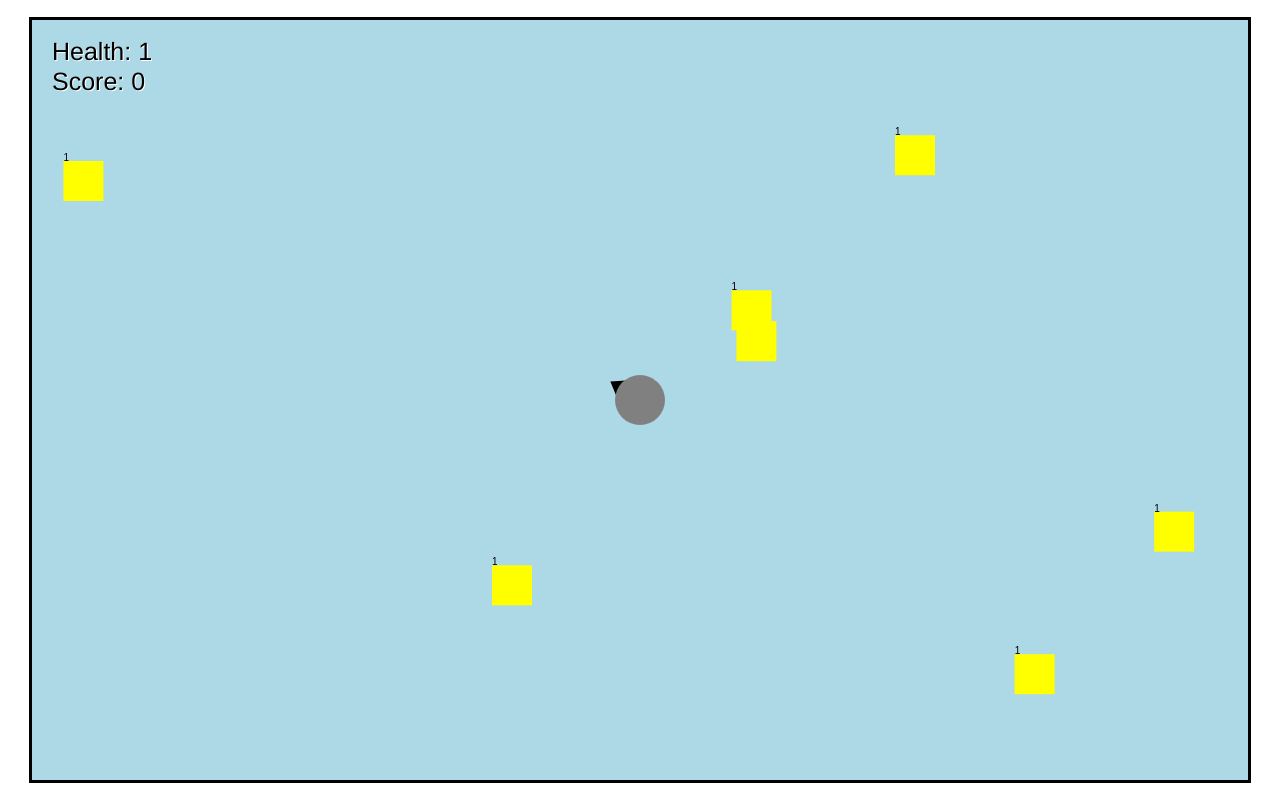
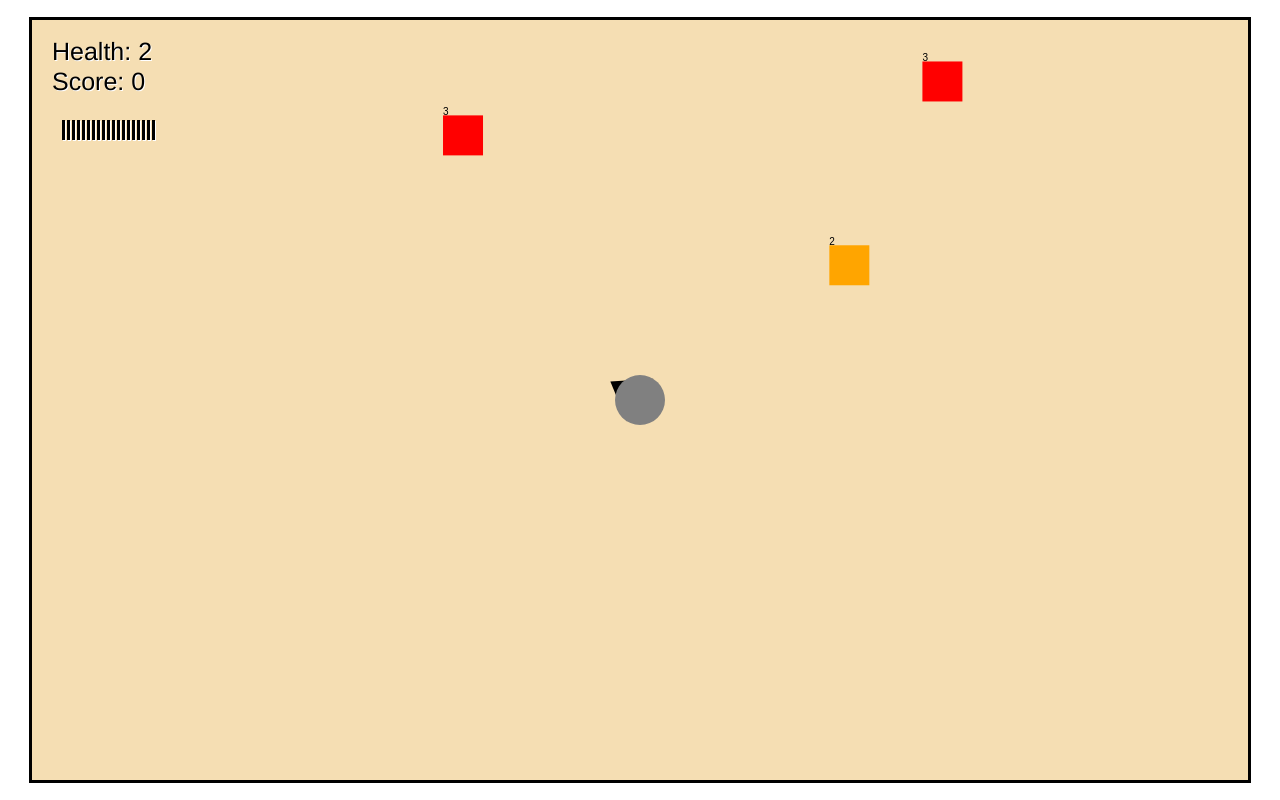
Before and after one commit to kornelhorvath/2d_topdown_game, a plain HTML site: page index.html in a window 1280 px wide. Drawn offline with Linux system fonts and the light colour scheme.

Commit message:
Add ammo logic

```diff
--- a/index.html
+++ b/index.html
@@ -5,7 +5,7 @@
     <meta http-equiv="X-UA-Compatible" content="IE=edge" />
     <meta name="viewport" content="width=device-width, initial-scale=1.0" />
     <link rel="stylesheet" href="style.css" />
-    <title>Document</title>
+    <title>Game</title>
   </head>
   <body>
     <canvas id="canvas1"></canvas>
--- a/script.js
+++ b/script.js
@@ -7,6 +7,9 @@ window.addEventListener("load", function () {
   let leftPos = canvas.getBoundingClientRect().left + window.scrollX;
   let mouseX = leftPos;
   let mouseY = topPos;
+
+  const colors = ["green", "yellow", "orange", "red"];
+  const pairs = { 3: 1, 2: 2, 1: 3 };
 
   function radian(degree) {
     return (degree * Math.PI) / 180;
@@ -36,6 +39,9 @@ window.addEventListener("load", function () {
               : this.game.movementTypes.Absolute;
         }
       });
+      window.addEventListener("click", (e) => {
+        this.game.player.shoot();
+      });
       window.addEventListener("keyup", (e) => {
         if (this.game.keys.indexOf(e.key) > -1) {
           this.game.keys.splice(this.game.keys.indexOf(e.key), 1);
@@ -44,9 +50,6 @@ window.addEventListener("load", function () {
       window.addEventListener("mousemove", (e) => {
         mouseX = e.clientX - leftPos;
         mouseY = e.clientY - topPos;
-      });
-      window.addEventListener("click", (e) => {
-        this.game.player.shoot();
       });
     }
   }
@@ -103,8 +106,12 @@ window.addEventListener("load", function () {
       this.aimTriangleSideways = 25;
       this.lives = 3;
       this.score = 0;
+      this.ammo = 10;
+      this.maxAmmo = 20;
+      this.ammoInterval = 500;
+      this.ammoTimer = 0;
     }
-    update() {
+    update(deltaTime) {
       this.angle = Math.atan2(mouseY - this.y, mouseX - this.x);
       //movement
       if (this.game.movementType === this.game.movementTypes.Relative) {
@@ -131,6 +138,13 @@ window.addEventListener("load", function () {
       this.projectiles = this.projectiles.filter(
         (projectile) => !projectile.markedForDeletion
       );
+      //refill ammo
+      if (this.ammoTimer > this.ammoInterval) {
+        if (this.ammo < this.maxAmmo) this.addAmmo(1);
+        this.ammoTimer = 0;
+      } else {
+        this.ammoTimer += deltaTime;
+      }
     }
     draw(context) {
       this.projectiles.forEach((projectile) => {
@@ -167,9 +181,16 @@ window.addEventListener("load", function () {
       context.restore();
     }
     shoot() {
-      this.projectiles.push(
-        new Projectile(this.game, this.x, this.y, this.angle)
-      );
+      if (this.ammo >= 1) {
+        this.projectiles.push(
+          new Projectile(this.game, this.x, this.y, this.angle)
+        );
+        this.ammo--;
+      }
+    }
+    addAmmo(x) {
+      if (this.ammo + x >= this.maxAmmo) this.ammo = this.maxAmmo;
+      else this.ammo += x;
     }
     drawLineBetween(context, x1, y1, x2, y2) {
       context.save();
@@ -251,6 +272,7 @@ window.addEventListener("load", function () {
       this.width = 40;
       this.height = 40;
       this.lives = lives;
+      this.score = this.lives;
       this.markedForDeletion = false;
     }
     update(context) {
@@ -263,7 +285,7 @@ window.addEventListener("load", function () {
     }
     draw(context) {
       context.save();
-      context.fillStyle = "yellow";
+      context.fillStyle = colors[this.lives];
       context.fillRect(this.x, this.y, this.width, this.height);
       context.fillStyle = "black";
       context.fillText(this.lives, this.x, this.y);
@@ -289,6 +311,10 @@ window.addEventListener("load", function () {
       context.fillText(`Health: ${this.game.player.lives}`, 20, 40);
       //player score
       context.fillText(`Score: ${this.game.player.score}`, 20, 70);
+      //player ammo
+      for (let i = 0; i < this.game.player.ammo; i++) {
+        context.fillRect(i * 5 + 30, 100, 3, 20);
+      }
       //gameover text
       if (this.game.gameover) {
         context.textAlign = "center";
@@ -316,24 +342,27 @@ window.addEventListener("load", function () {
       this.input = new InputHandler(this);
       this.ui = new UI(this);
       this.enemies = [];
-      this.enemyInterval = 500;
+      this.enemyInterval = 1000;
       this.enemyTimer = 0;
       this.gameover = false;
     }
     update(context, deltaTime) {
       if (this.enemyTimer > this.enemyInterval) {
         const spawnCoords = this.getSpawnCoords();
-        this.enemies.push(new Enemy(this, spawnCoords.x, spawnCoords.y, 2, 1));
+        const health = getRandomInteger(1, 3);
+        this.enemies.push(
+          new Enemy(this, spawnCoords.x, spawnCoords.y, pairs[health], health)
+        );
         this.enemyTimer = 0;
       } else {
         this.enemyTimer += deltaTime;
       }
-      this.player.update();
+      this.player.update(deltaTime);
       this.enemies.forEach((enemy) => {
         enemy.update(context);
         if (this.rectCollision(this.player, enemy)) {
           enemy.markedForDeletion = true;
-          this.player.lives--;
+          this.player.lives -= enemy.score;
           if (this.player.lives <= 0) {
             this.gameover = true;
           }
@@ -344,7 +373,8 @@ window.addEventListener("load", function () {
             projectile.markedForDeletion = true;
             if (enemy.lives <= 0) {
               enemy.markedForDeletion = true;
-              this.player.score += 1;
+              this.player.score += enemy.score;
+              this.player.addAmmo(enemy.score);
             }
           }
         });
--- a/style.css
+++ b/style.css
@@ -10,5 +10,5 @@
   top: 50%;
   left: 50%;
   transform: translate(-50%, -50%);
-  background-color: lightblue;
+  background-color: wheat;
 }
```
